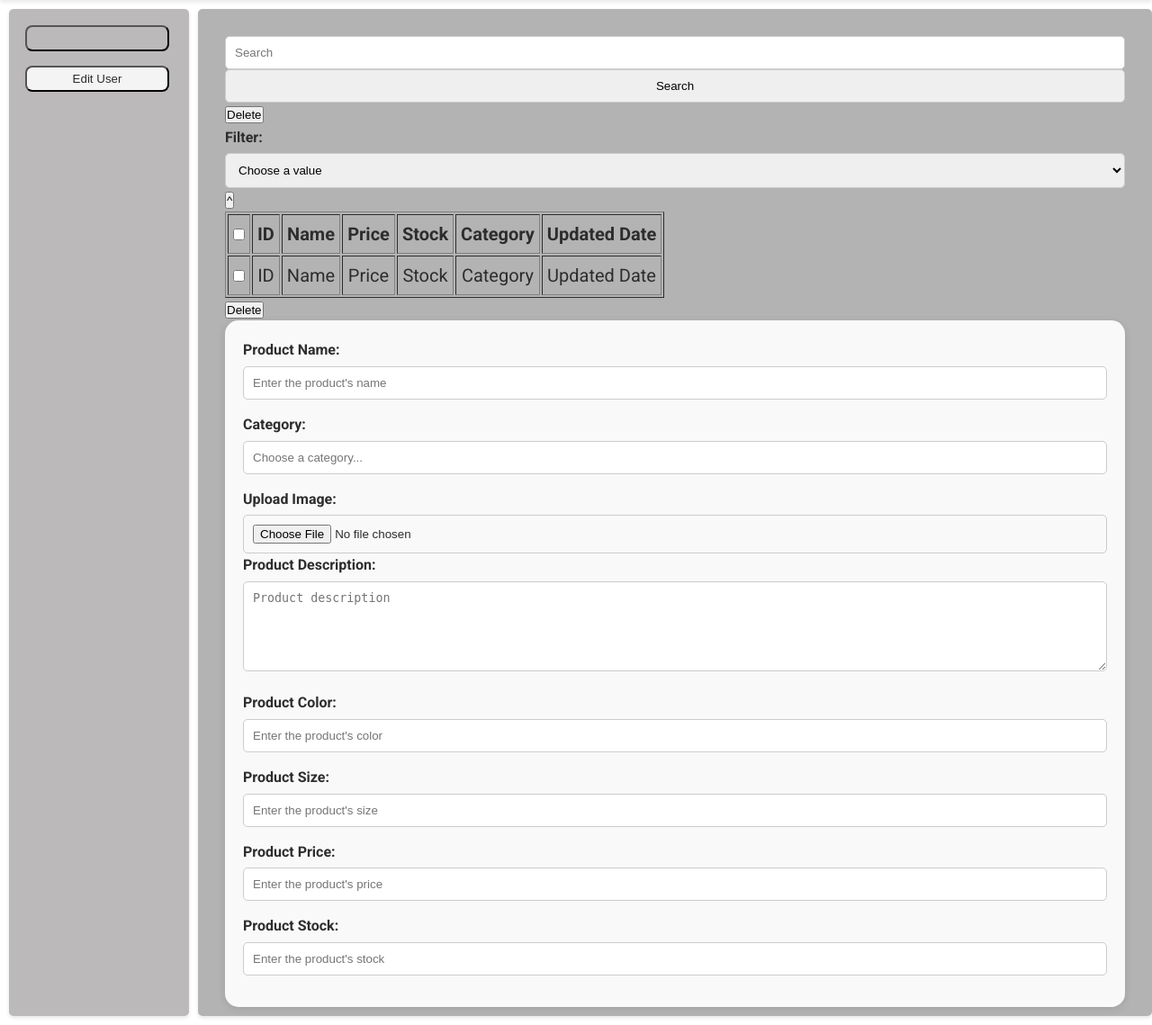
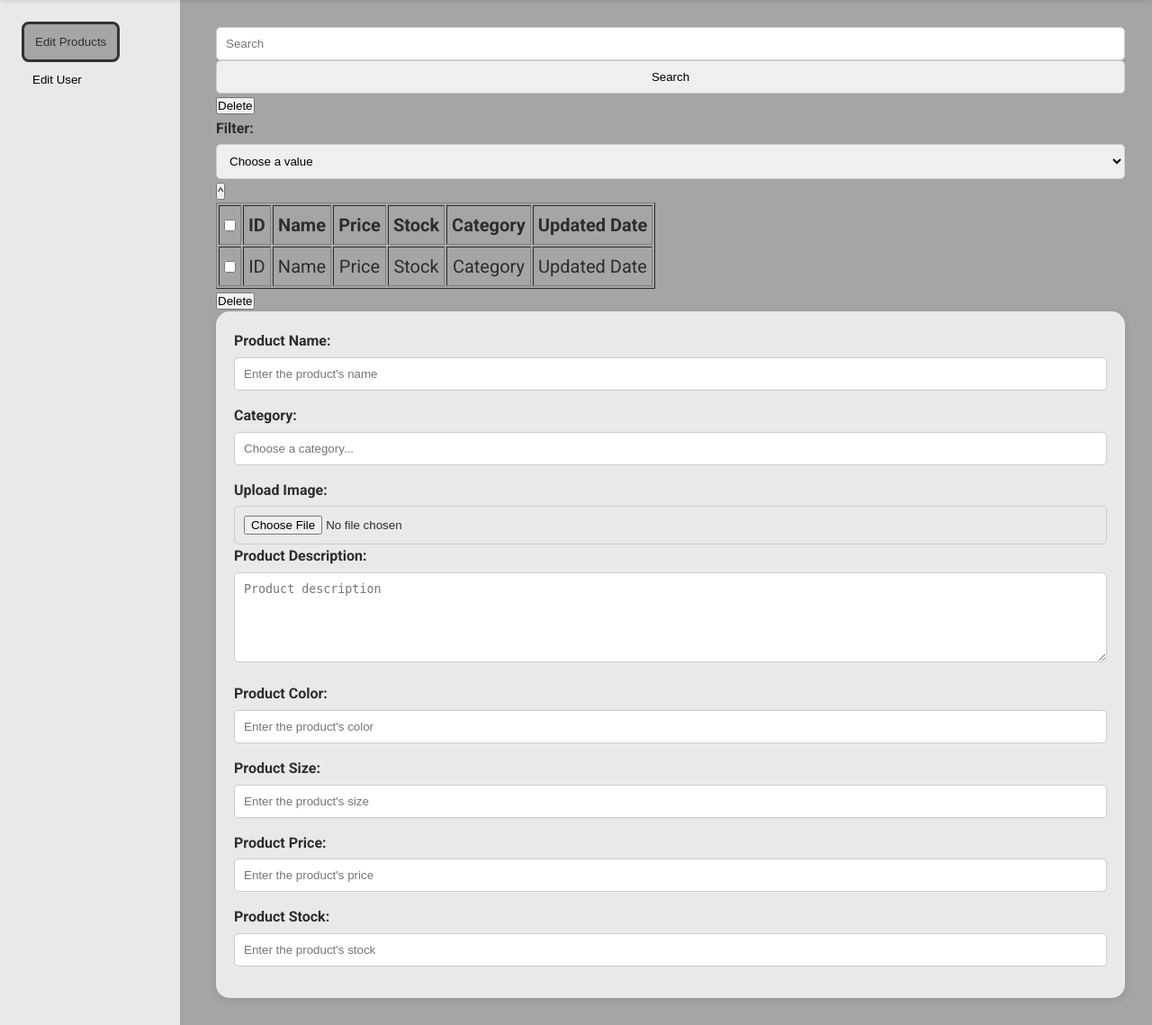
Before and after one commit to 0x00K1/TechSavvies, a PHP site: page /root/root.php in a window 1280 px wide. Shown: the part 60-1199 px from the top of the page at 90% size. Run offline with PHP 8.4, Linux system fonts and the light colour scheme.

Commit message:
Progress?

```diff
--- a/assets/css/root.css
+++ b/assets/css/root.css
@@ -1,74 +1,85 @@
+:root {
+  /* Primary color, often used for key actions or branding */
+  --primary-color: #000000;
 
-:root {   /*better to link it*/
+  /* Secondary color, serving as a middle ground between primary and background colors */
+  --secondary-color: #a5a5a5;
 
-    --primary-color: #000000;
-    --secondary-color: #f4f4f4;
-    --accent-color: #c9d6df;
-    --light-bg: #f9f9f9;
-    --text-color: #2d2d2d; /* Increased text contrast */
-    --header-bg: #000;      /* Kept as black for strong contrast */
-    --gradient: linear-gradient(135deg, #667eea, #764ba2);
-    --links-color: linear-gradient(135deg, #d42d2d, #8d07cc, #0117ff);
+  /* Accent color, meant to draw attention and add visual interest */
+  --accent-color: #b0bdc7;
 
+  /* Light background color for sections that need to stand out */
+  --light-bg: #e9e9e9;
 
+  /* Text color optimized for high contrast with various backgrounds */
+  --text-color: #2d2d2d; /* This helps ensure text is easily readable */
+
+  /* Header background, a deep color for headers or sections requiring emphasis */
+  --header-bg: #000;
+
+  /* Gradient used for creating visual effects in buttons or headers */
+  --gradient: linear-gradient(135deg, #667eea, #764ba2);
+
+  /* Links color, should be distinct but not overly bright to avoid eye strain */
+  --links-color: #30332E;
 }
+
 /* ==================
 root toolbar (WIP)
 =================== */
 .Boss{
   display: flex;
-  height: calc(100vh - 80px);
-  margin-top: 70px;
+  height: calc(100vh - 60px);
+  margin-top: 60px;
+  background-color: var(--secondary-color) ;
 }
 .funcarea {
   position: relative;
   width: 85%;
   margin-left: 10px;
   padding: 10px;
-  background-color: #b4b3b3;
   border-radius: 5px;
-  box-shadow: 0 2px 4px rgba(0, 0, 0, 0.1);
   overflow-y: auto; /* Enable vertical scrolling if content exceeds the height */
   }
 
 /* Base toolbar styling */
 .toolbar {
-  margin-left: 10px;
   width: 15%;
   min-width: 200px;
-  background-color: #bbb9b9;
-  padding: 10px;
-  box-shadow: 0 2px 4px rgba(0, 0, 0, 0.1);
-  border-radius: 5px;
-}
+  background-color: var(--light-bg);
+  padding: 1.5rem;
+  }
 
 /* Button container styling */
-.toolbar__buttons {
-  display: flex;
-  height: 100%;
-  width: 100%;
-  /*padding: 0 20px;  Add some side padding */
+.nav{
+  display: grid;
+  grid-gap: 10px;
+  box-sizing: border-box;
+  border-width: 0;
 }
 
 /* Individual button styling */
 .toolbar button {
-  position: relative;
-  padding: 5px 20px;
-  border-radius: 8px;
-  background-color: var(--secondary-color);
-  color: var(--text-color);
-  cursor: pointer;
-  transition: all 0.3s ease;
-  margin: 8px;
-  min-width: 160px; /* Minimum width for button spacing */
+  box-sizing: border-box;
+  border-width: 0;
+  border-style: solid;
+
+  padding: 0.75rem;
+  border-radius: 0.5rem;
+
+  align-items: center; /* Vertically centers content inside the button */
+
+  transition: all 150ms cubic-bezier(0.4, 0, 0.2, 1); /* Combined transition properties */
+
+  background-color: var(--light-bg); /* White background by default */
 }
 
 /* Active state styling */
 .toolbar button.active {
-  background-color: var(--links-color);
-  color: transparent;
-  background-clip: text;
-  -webkit-background-clip: text;
+  background-color: var(--secondary-color);
+  color: var(--links-color);
+  border-width: 3px;
+  border-color: var(--gradient);
 }
 
 /* Hover effect */
@@ -81,17 +92,9 @@
 /* Focus state for accessibility */
 .toolbar button:focus {
   outline: none;
-  border-radius: 10px;
   box-shadow: 0 0 0 3px rgba(var(--accent-color-rgb), 0.4);
 }
 
-/* Optional: Add a divider between buttons */
-.toolbar__button-separator {
-  width: 1px;
-  height: 50%;
-  background-color: var(--text-color);
-  margin-left: 8px;
-}
 
   .content-container {
     margin: 20px;
```
